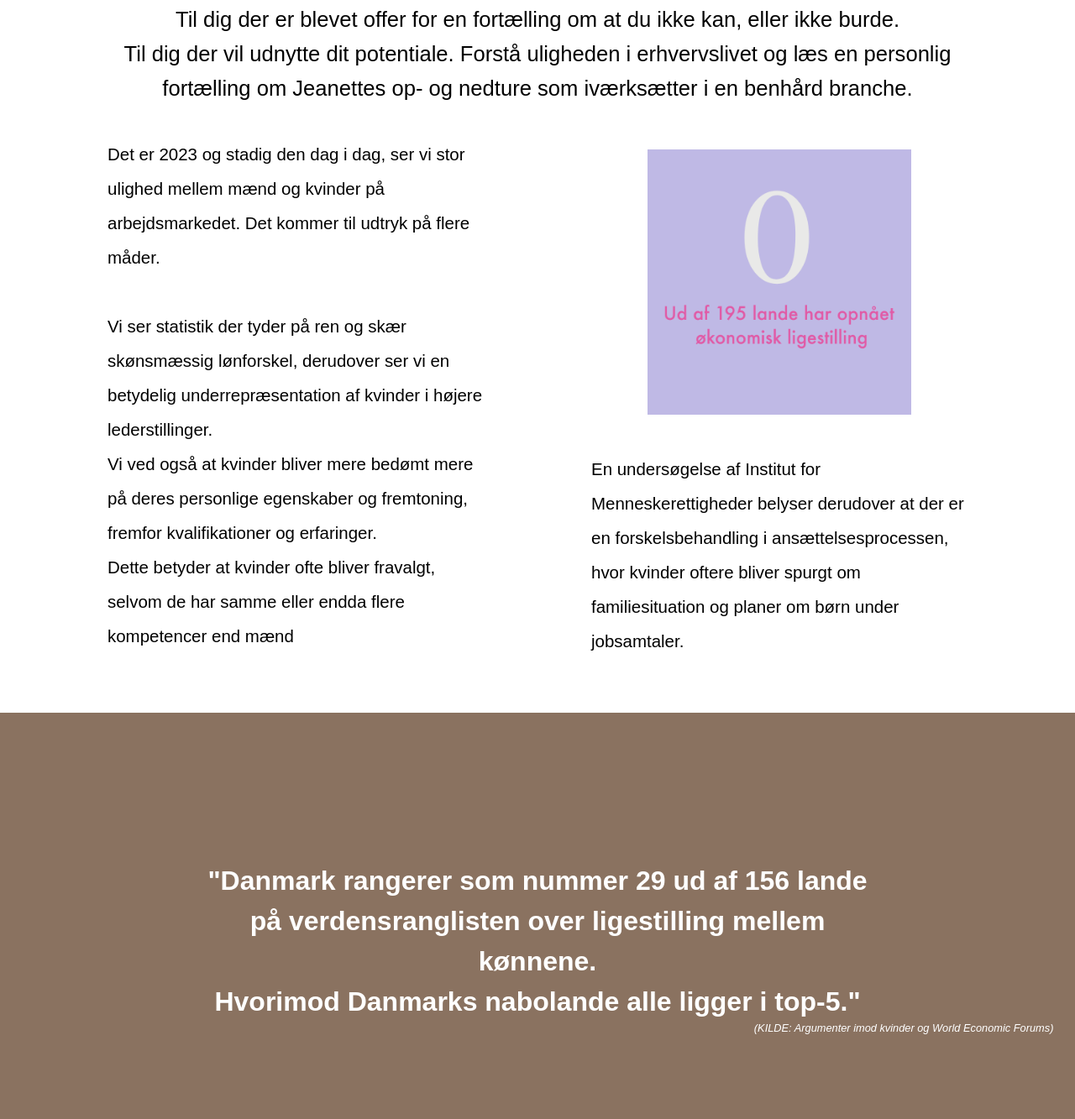
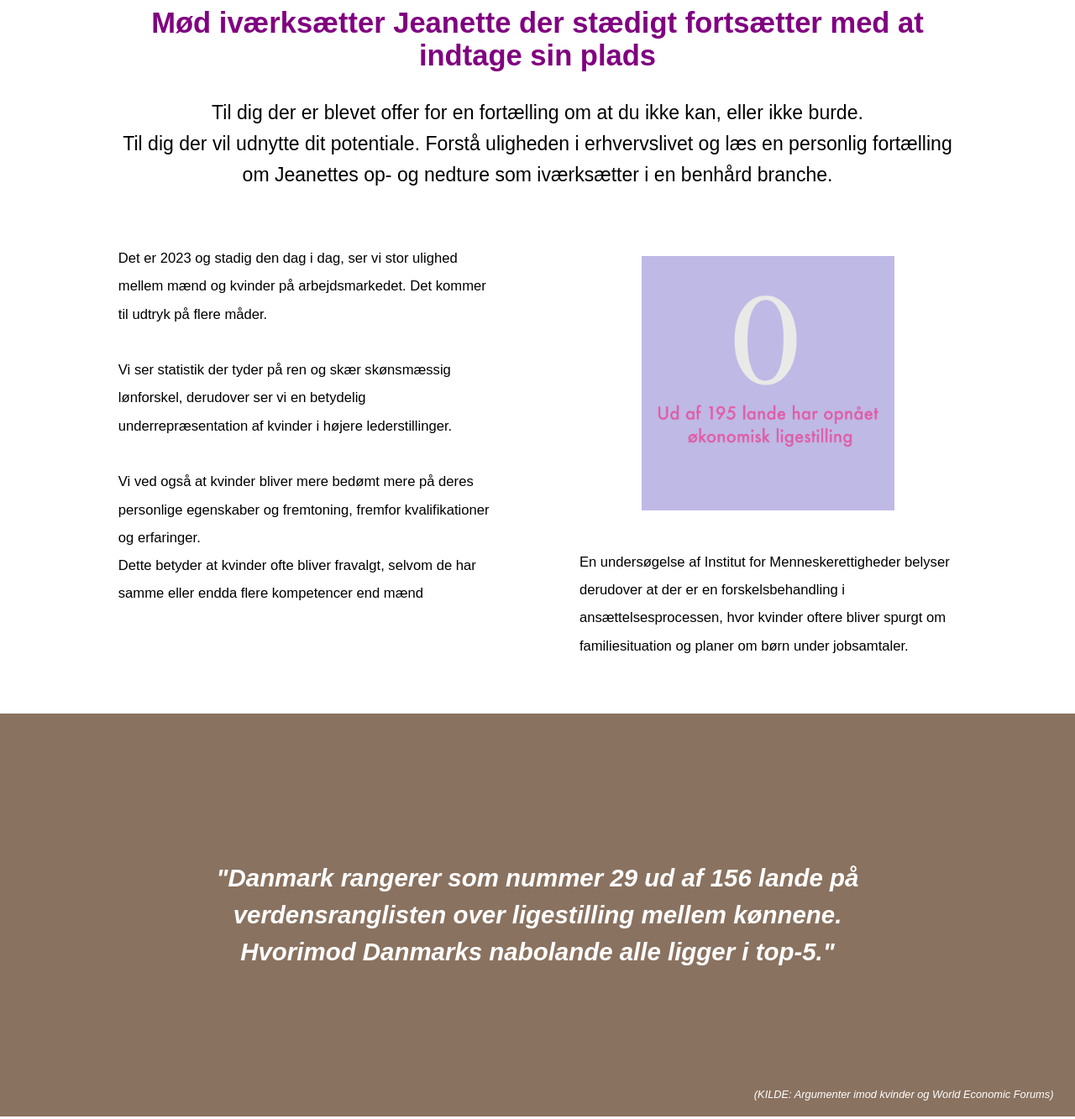
Before and after one commit to vihuynhx/WebDok, a plain HTML site: page index.html in a window 1280 px wide. Shown: the part 887-2220 px from the top of the page at 84% size. Drawn offline with Linux system fonts and the light colour scheme; a web font is replaced by a local one.

Commit message:
Sektioner 2 + 3 done
Sektionerne 2 + 3 er 100% done. Der er lavet lidt rettelser i begge sektioner.

```diff
--- a/index.html
+++ b/index.html
@@ -38,11 +38,11 @@
         </div>
     </section>
 
-<section>
+        <section id="sectionTo">
         <div id="toflexbox">
                 <div id="venstrekolonne">
                     Det er 2023 og stadig den dag i dag, ser vi stor ulighed mellem mænd og kvinder på arbejdsmarkedet. Det kommer til udtryk på flere måder. <br> <br>
-                    Vi ser statistik der tyder på ren og skær skønsmæssig lønforskel, derudover ser vi en betydelig underrepræsentation af kvinder i højere lederstillinger. <br>
+                    Vi ser statistik der tyder på ren og skær skønsmæssig lønforskel, derudover ser vi en betydelig underrepræsentation af kvinder i højere lederstillinger. <br><br>
                     Vi ved også at kvinder bliver mere bedømt mere på deres personlige egenskaber og fremtoning, fremfor kvalifikationer og erfaringer. <br>Dette betyder at kvinder ofte bliver fravalgt, selvom de har samme eller endda flere kompetencer end mænd
                 </div>
 
--- a/style.css
+++ b/style.css
@@ -60,7 +60,7 @@ video
 
 #intro
 {
-    padding-bottom: 3%;
+    padding: 5% 10%;
 }
 
 html
@@ -70,7 +70,7 @@ html
 
 #intro h1
 {
-    margin:2%;
+    margin: 3% 0%;
     text-align: center;
     color: purple;
     font-size: 2.7vw;
@@ -80,35 +80,33 @@ html
 #underrubrik
 {
     text-align: center;
-    padding-left: 10%;
-    padding-right: 10%;
-    font-size: 2vw;
+    font-size: 1.8vw;
     font-family: poppins, sans-serif;
     line-height: 1.6;
 }
 
+#sectionTo
+{
+    padding: 0% 11% 5% 11%;
+}
 
 #toflexbox
 {
     display: flex;
-    font-size: 1.6vw;
+    font-size: 1.3vw;
     font-family: poppins, sans-serif;
     line-height: 2;
-    padding-bottom: 5%;
 }
 
 #venstrekolonne
 {
     width: 50%;
-    padding-left: 10%;
     padding-right: 5%;
-
 }
 
 #hojrekolonne
 {
     width: 50%;
-    padding-right: 10%;
     padding-left: 5%;
 }
 
@@ -116,7 +114,7 @@ html
 
 #hojrekolonne img
 {
-    width: 70%;
+    width: 67%;
     margin: auto;
     display: block;
     padding: auto;
@@ -127,32 +125,34 @@ html
 #brun
 {
     background-color:#8a7260;
-    height: 70vh;
+    height: 60vh;
     color: white;
     font-family: poppins, sans-serif;
     display: flex;
     justify-content: center;
     align-content: center;
     flex-direction: column;
+    position: relative;
 }
 
 #brun div
 {
     text-align: center;
-    font-size: 2.5vw;
-    padding-left: 19%;
-    padding-right: 19%;
+    font-size: 2.3vw;
+    padding: 0% 19%;
     font-weight: bold;
     line-height: 1.5;
+    font-style: italic;
 }
 
 #brun p
 {
-    float: right;
     padding-right: 2%;
+    padding-bottom: 1.5%;
     font-size: 1vw;
     font-style: italic;
     display: flex;
-    justify-content: right;
-
+    position: absolute;
+    bottom: 0;
+    right: 0;
 }
```
Also changed, not shown: 1 other file.
